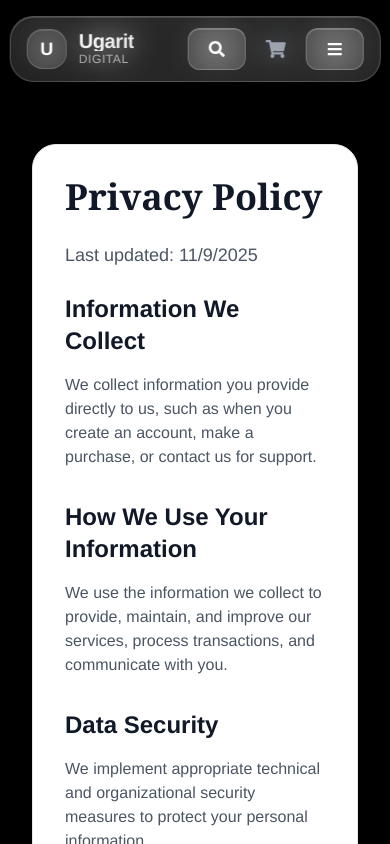
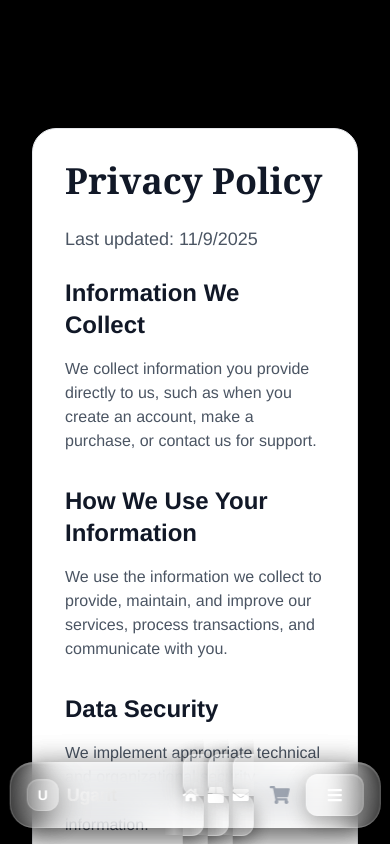
Before and after one commit to nadoor6/luxury-digital-store, a Next.js app: page /privacy in a window 390 px wide. Shown: the top 844 px of the page. Built offline with nearby package versions, Linux system fonts and the light colour scheme; a web font is replaced by a local one.

Commit message:
nav bar edit

```diff
--- a/app/layout.tsx
+++ b/app/layout.tsx
@@ -21,7 +21,8 @@ export default function RootLayout({
           <WalletProvider>
             <CartProvider>
               <Header />
-              <main className="min-h-screen pt-24 pb-16">
+              {/* Adjusted padding for mobile bottom navigation */}
+              <main className="min-h-screen pt-20 lg:pt-24 pb-20 lg:pb-16">
                 <div className="container mx-auto px-4">
                   {children}
                 </div>
@@ -30,15 +31,12 @@ export default function RootLayout({
               <footer className="glass-card border-t border-white/10 mt-16">
                 <div className="container mx-auto px-4 py-8">
                   <div className="flex flex-col md:flex-row justify-between items-center space-y-4 md:space-y-0">
-                    {/* Brand */}
+                    {/* Simplified Brand - Only Ugarit */}
                     <div className="flex items-center gap-3">
                       <div className="w-8 h-8 rounded-lg glass-card border border-white/20 flex items-center justify-center">
                         <span className="text-white font-bold text-sm">U</span>
                       </div>
-                      <div className="flex flex-col">
-                        <span className="brand-ugarit text-lg leading-none">Ugarit</span>
-                        <span className="text-white/60 text-xs font-medium tracking-wider">DIGITAL</span>
-                      </div>
+                      <span className="brand-ugarit text-lg font-bold">Ugarit</span>
                     </div>
 
                     {/* Links */}
@@ -56,7 +54,7 @@ export default function RootLayout({
 
                     {/* Copyright */}
                     <p className="text-white/40 text-sm font-helvetica">
-                      © 2024 Ugarit Digital. All rights reserved.
+                      © 2024 Ugarit. All rights reserved.
                     </p>
                   </div>
 
--- a/components/Header.tsx
+++ b/components/Header.tsx
@@ -40,8 +40,9 @@ export default function Header() {
   };
 
   return (
-    <header className="fixed top-4 left-1/2 transform -translate-x-1/2 z-50 w-[95%] max-w-6xl">
-      {/* Ultra Modern Glass Navigation Bar */}
+    <>
+      {/* Desktop Header - Top */}
+      <header className="hidden lg:block fixed top-4 left-1/2 transform -translate-x-1/2 z-50 w-[95%] max-w-6xl">
         <motion.div
           className={`glass-card rounded-2xl transition-all duration-500 ${
             isScrolled ? 'bg-white/10 border-white/20' : 'bg-white/5 border-white/15'
@@ -52,7 +53,7 @@ export default function Header() {
         >
           <div className="container mx-auto px-4">
             <div className="flex items-center justify-between h-16">
-            {/* Enhanced Logo */}
+              {/* Simplified Logo - Only Ugarit */}
               <motion.div
                 whileHover={{ scale: 1.02 }}
                 className="flex items-center gap-3"
@@ -62,19 +63,14 @@ export default function Header() {
                     <span className="text-white font-bold text-lg group-hover:scale-110 transition-transform duration-300">U</span>
                   </div>
 
-                <div className="flex flex-col">
-                  <span className="brand-ugarit text-xl leading-none">
+                  <span className="brand-ugarit text-xl font-bold">
                     Ugarit
                   </span>
-                  <span className="text-white/60 text-xs font-medium tracking-wider">
-                    DIGITAL
-                  </span>
-                </div>
                 </Link>
               </motion.div>
 
-            {/* Desktop Navigation with Glass Buttons */}
-            <nav className="hidden lg:flex items-center gap-2">
+              {/* Desktop Navigation */}
+              <nav className="flex items-center gap-2">
                 {navigation.map((item, index) => (
                   <motion.div
                     key={item.name}
@@ -101,7 +97,7 @@ export default function Header() {
                 ))}
               </nav>
 
-            {/* Right Side Actions with Modern Glass Buttons */}
+              {/* Right Side Actions */}
               <div className="flex items-center gap-2">
                 {/* Search Button */}
                 <motion.button
@@ -118,8 +114,8 @@ export default function Header() {
 
                 {/* Wallet Section */}
                 {wallet ? (
-                <div className="hidden md:flex items-center gap-2">
-                  {/* Wallet Profile - Glass Style */}
+                  <div className="flex items-center gap-2">
+                    {/* Wallet Profile */}
                     <motion.div
                       whileHover={{ scale: 1.02 }}
                       className="glass-card flex items-center gap-2 px-3 py-2 rounded-xl magnetic-hover"
@@ -149,7 +145,7 @@ export default function Header() {
                     </motion.button>
                   </div>
                 ) : (
-                <motion.div className="hidden md:flex items-center gap-2">
+                  <div className="flex items-center gap-2">
                     <Link
                       href="/wallet/access"
                       className="btn-glass-modern flex items-center gap-2 px-3 py-2 text-sm font-medium magnetic-hover"
@@ -164,15 +160,67 @@ export default function Header() {
                       <FaWallet className="w-3 h-3" />
                       Create Wallet
                     </Link>
+                  </div>
+                )}
+              </div>
+            </div>
+          </div>
         </motion.div>
-              )}
+      </header>
+
+      {/* Mobile Bottom Navigation */}
+      <div className="lg:hidden fixed bottom-4 left-1/2 transform -translate-x-1/2 z-50 w-[95%] max-w-6xl">
+        <motion.div
+          className="glass-card rounded-2xl border border-white/20"
+          initial={{ y: 100, opacity: 0 }}
+          animate={{ y: 0, opacity: 1 }}
+          transition={{ duration: 0.8, ease: "easeOut" }}
+        >
+          <div className="container mx-auto px-4">
+            <div className="flex items-center justify-between h-16">
+              {/* Mobile Logo */}
+              <motion.div
+                whileHover={{ scale: 1.02 }}
+                className="flex items-center gap-2"
+              >
+                <Link href="/" className="flex items-center gap-2 group">
+                  <div className="w-8 h-8 rounded-lg glass-card border border-white/20 flex items-center justify-center">
+                    <span className="text-white font-bold text-sm">U</span>
+                  </div>
+                  <span className="brand-ugarit text-lg font-bold">
+                    Ugarit
+                  </span>
+                </Link>
+              </motion.div>
+
+              {/* Mobile Navigation Icons */}
+              <div className="flex items-center gap-1">
+                {navigation.slice(0, 3).map((item, index) => (
+                  <motion.div
+                    key={item.name}
+                    initial={{ opacity: 0, scale: 0 }}
+                    animate={{ opacity: 1, scale: 1 }}
+                    transition={{ delay: index * 0.1 }}
+                  >
+                    <Link
+                      href={item.href}
+                      className="btn-glass-modern p-2 magnetic-hover"
+                      title={item.name}
+                    >
+                      <item.icon className="w-4 h-4" />
+                    </Link>
+                  </motion.div>
+                ))}
+
+                {/* Cart for Mobile */}
+                <Cart />
 
                 {/* Mobile Menu Button */}
                 <motion.button
                   whileHover={{ scale: 1.05 }}
                   whileTap={{ scale: 0.95 }}
                   onClick={() => setIsMobileMenuOpen(!isMobileMenuOpen)}
-                className="lg:hidden btn-glass-modern p-2 magnetic-hover"
+                  className="btn-glass-modern p-2 magnetic-hover"
                   aria-label="Toggle menu"
                 >
                   {isMobileMenuOpen ? (
@@ -183,18 +231,30 @@ export default function Header() {
                 </motion.button>
               </div>
             </div>
+          </div>
+        </motion.div>
+      </div>
 
-          {/* Enhanced Mobile Menu */}
+      {/* Mobile Full Screen Menu */}
       <AnimatePresence>
         {isMobileMenuOpen && (
           <motion.div
-                initial={{ opacity: 0, height: 0 }}
-                animate={{ opacity: 1, height: 'auto' }}
-                exit={{ opacity: 0, height: 0 }}
-                transition={{ duration: 0.4, ease: "easeInOut" }}
-                className="lg:hidden overflow-hidden"
+            initial={{ opacity: 0 }}
+            animate={{ opacity: 1 }}
+            exit={{ opacity: 0 }}
+            transition={{ duration: 0.3 }}
+            className="lg:hidden fixed inset-0 z-40 bg-black/80 backdrop-blur-sm"
+            onClick={() => setIsMobileMenuOpen(false)}
           >
-                <div className="border-t border-white/20 pt-4 pb-4">
+            <motion.div
+              initial={{ scale: 0.9, opacity: 0 }}
+              animate={{ scale: 1, opacity: 1 }}
+              exit={{ scale: 0.9, opacity: 0 }}
+              transition={{ duration: 0.3 }}
+              className="glass-card rounded-2xl border border-white/20 m-4 mt-20"
+              onClick={(e) => e.stopPropagation()}
+            >
+              <div className="p-6">
                 {/* Wallet Info Section */}
                 {wallet && (
                   <motion.div
@@ -224,7 +284,7 @@ export default function Header() {
                   </motion.div>
                 )}
 
-                  {/* Navigation Links */}
+                {/* Full Navigation Links */}
                 <nav className="space-y-2 stagger-animate">
                   {navigation.map((item, index) => (
                     <motion.div
@@ -293,10 +353,9 @@ export default function Header() {
                 </div>
               </div>
             </motion.div>
+          </motion.div>
         )}
       </AnimatePresence>
-        </div>
-      </motion.div>
-    </header>
+    </>
   );
 }
```
Lines whose indentation alone changed are shown as unchanged.
